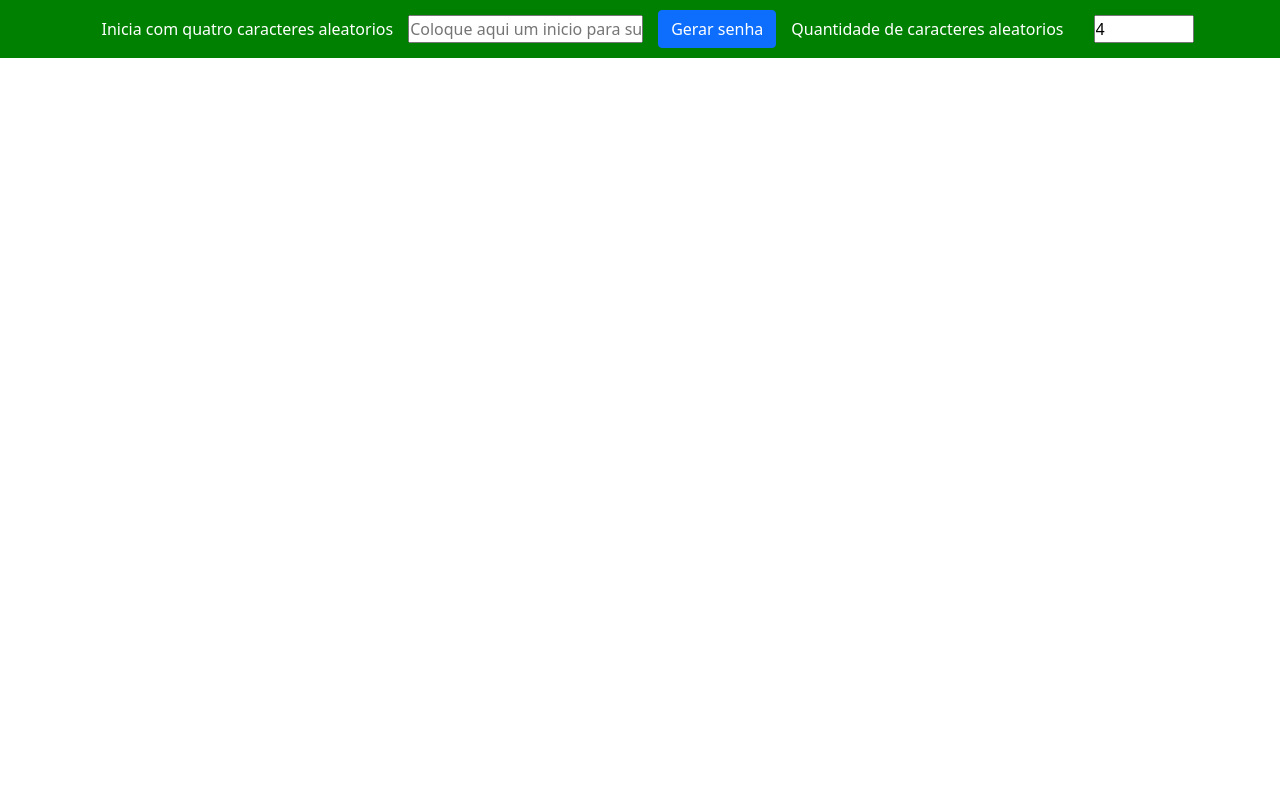
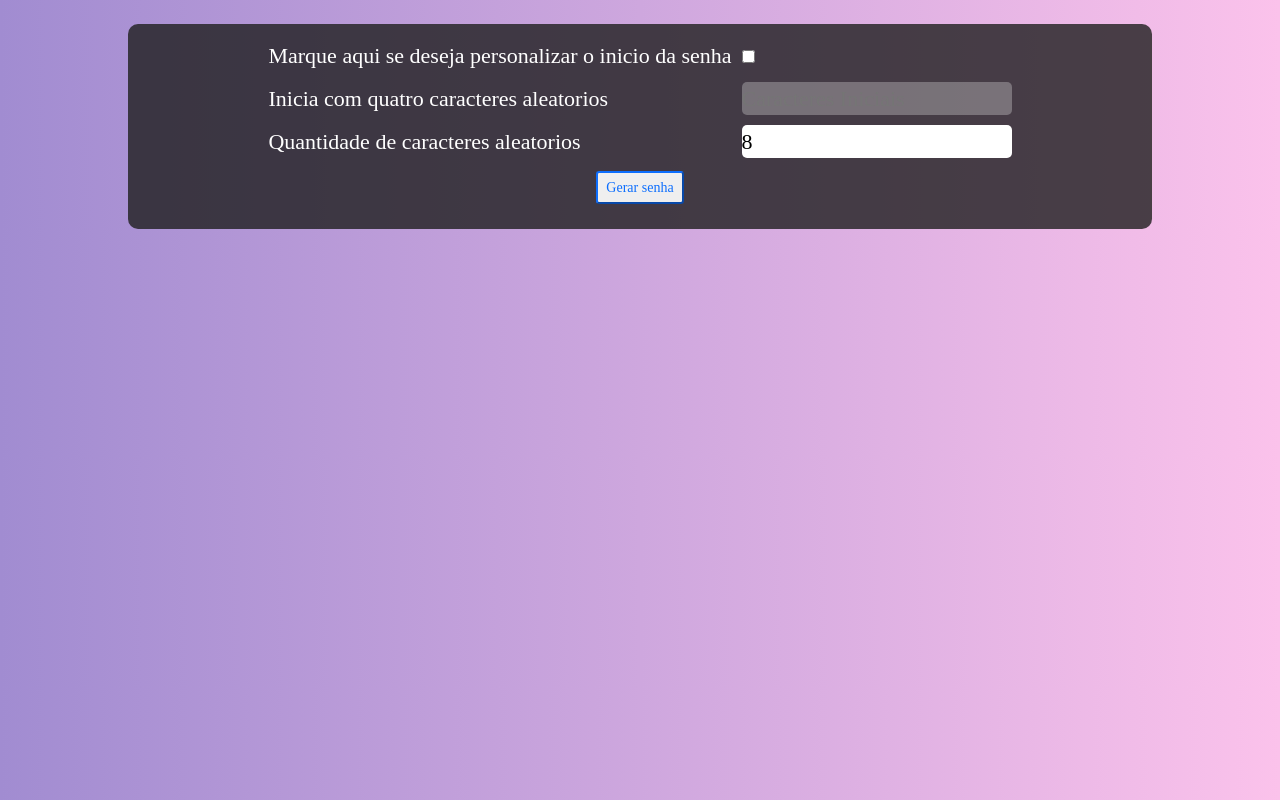
Before and after one commit to shadowruge/app_passwd, a plain HTML site: page index.html in a window 1280 px wide. Drawn offline with nearby package versions, Linux system fonts and the light colour scheme; a web font is replaced by a local one.

Commit message:
adicionado opcao de prefixo

```diff
--- a/css.css
+++ b/css.css
@@ -4,34 +4,46 @@
     box-sizing: border-box;
 
 }
+body{
+
+    /* fallback for old browsers */
+    background: #a18cd1;
+
+    /* Chrome 10-25, Safari 5.1-6 */
+    background: -webkit-linear-gradient(to right, rgba(161,140,209,1), rgba(251,194,235,1));
+
+    /* W3C, IE 10+/ Edge, Firefox 16+, Chrome 26+, Opera 12+, Safari 7+ */
+    background: linear-gradient(to right, rgba(161,140,209,1), rgba(251,194,235,1))
+
+}
 
 
 #container{
-    background: green;
+
+    font-family: 'Supermercado One';font-size: 22px;
+    color:white;
+    background-color:rgba(30, 30, 30,0.8);
     display: flex;
     justify-content: center;
     align-items: center;
     padding: 10px;
+    margin:0 auto;
+    width: 80%;
+    height: 70%;
+    border-radius: 10px;
+
+
+}
+input{
+    border-radius: 5px;
+    border:0px solid;
 }
 
-.variant{
-    width: 100px;
-    margin-left: 15px;
-}
-
-#senha{
-    margin-left: 50%;
-    justify-content: center;
-    align-items: center;
-    padding: 10px;
-    list-style-type: none;
+td{
+    align-content: center;
+    padding: 5px;
 
 }
-label{
-    color: white;
-    margin-right: 15px;
-    margin-left: 15px;
+table{
+    border-spacing: 30px;
 }
-.btn{
-    margin-left: 15px;
-}
--- a/index.html
+++ b/index.html
@@ -8,18 +8,33 @@
     <link rel="stylesheet" href="css.css">
     <link href="https://cdn.jsdelivr.net/npm/bootstrap@5.0.2/dist/css/bootstrap.min.css" rel="stylesheet" integrity="sha384-EVSTQN3/azprG1Anm3QDgpJLIm9Nao0Yz1ztcQTwFspd3yD65VohhpuuCOmLASjC" crossorigin="anonymous">
     <script src="https://cdn.jsdelivr.net/npm/bootstrap@5.0.2/dist/js/bootstrap.bundle.min.js" integrity="sha384-MrcW6ZMFYlzcLA8Nl+NtUVF0sA7MsXsP1UyJoMp4YLEuNSfAP+JcXn/tWtIaxVXM" crossorigin="anonymous"></script>
+<link href='https://fonts.googleapis.com/css?family=Supermercado One' rel='stylesheet'>
 
-    <title>Encurta sua url</title>
+    <title>Gerador de senhas</title>
 </head>
 <body>
-    <div id="container">
-        <label for="">Inicia com quatro caracteres aleatorios</label>
-        <input type="text" class="text" id="gerar" placeholder="Coloque aqui um inicio para sua senha">
-        <button type="btn" class="btn btn-primary" onclick="gerasenha()">Gerar senha</button>
-        <label for="">Quantidade de caracteres aleatorios</label>
-        <input type="number" class="variant" id="variant" value="4" />
+
+    <div id="container" class="mt-4">
+        <table>
+            <tr>
+                <td> <label for="checkbox">Marque aqui se deseja personalizar o inicio da senha</label></td>
+                <td><input type="checkbox" id="prefix" onclick="mycheckbox()"></td>
+            </tr>
+            <tr>
+                <td> <label for="">Inicia com quatro caracteres aleatorios</label></td>
+                <td><input type="text" class="text" id="gerar" placeholder="Caracteres Iniciais" disabled></td>
+            </tr>
+            <tr>
+                <td><label for="">Quantidade de caracteres aleatorios</label></td>
+                <td><input type="number" class="variant" id="variant" value="8" /></td>
+            </tr>
+            <tr><td colspan="2" class="text-center"><button type="button" class="btn-sm btn-outline-primary" onclick="gerasenha()">Gerar senha</button></td></tr>
+            <tr><td colspan="2" class="text-center"> <div id="senha"></div></td></tr>
+        </table>
+
     </div>
-    <div id="senha"></div>
+
+
    <script src="main.js">
 
    </script>
--- a/main.js
+++ b/main.js
@@ -1,26 +1,41 @@
+
+const upCase = "0123456789abcdefghijklmnopqrstuvwxyzABCDEFGHIJLMNOPQRSTUVWXYZ!@#$%^&*()+?><:{}[]"
+ var checkBox = document.getElementById("prefix")
 function gerasenha(){
-    const upCase = "0123456789abcdefghijklmnopqrstuvwxyzABCDEFGHIJLMNOPQRSTUVWXYZ!@#$%^&*()+?><:{}[]"
-    const passwordLength = document.getElementById('variant').value
-    if(!passwordLength){
-        alert("Selecione aomenos qutro(4)")
-            return
+
+  let gerar = document.getElementById('gerar').value
+  const passwordLength = document.getElementById('variant').value
+    if(checkBox.checked==true){
+     console.log(gerar.length)
+    if(gerar.length <= 3){
+      alert("Digite pelo menos (4) caracteres e ao lado seleciona o tamanho da senha")
+      return
     }
-
-    let gerar = document.getElementById('gerar').value
-    if(!gerar){
-        alert("Digite aomenos qutro(4) caracteres e aolado seleciona o tamanho")
-            return
-    }
-
+   }
+    var senhagerada=""
     for(let i = 0; i < passwordLength; i++){
         let randomNumber = Math.floor(Math.random() * upCase.length)
-        gerar += upCase.substring(randomNumber, randomNumber + 1)
+        senhagerada += upCase.substring(randomNumber, randomNumber + 1)
 
       }
 
       let x = document.createElement("li")
-      let t = document.createTextNode(gerar)
+      let t = document.createTextNode(gerar+senhagerada)
   x.appendChild(t)
   document.getElementById("senha").appendChild(x)
 
 }
+
+function mycheckbox() {
+
+if (checkBox.checked == true){
+  document.getElementById("gerar").disabled = false;
+  document.getElementById('variant').value="4";
+}
+else{
+  document.getElementById('variant').value="8";
+  document.getElementById("gerar").disabled = true;
+  document.getElementById("gerar").value=""
+
+}
+}
```
